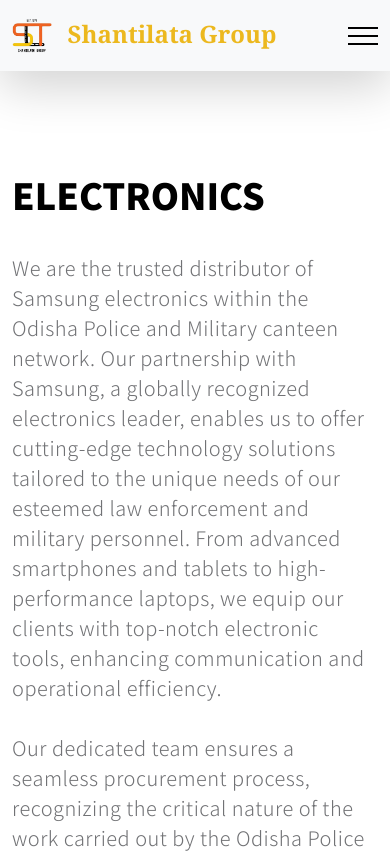
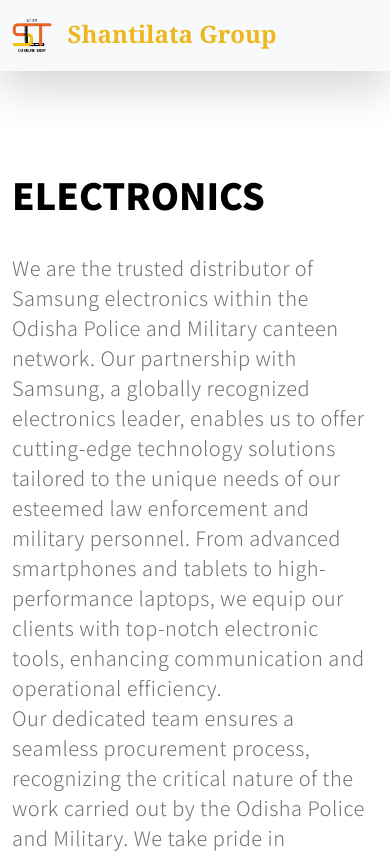
Before and after one commit to NiviShukla/Shantilata_Group, a plain HTML site: page service5.html in a window 390 px wide. Shown: the top 853 px of the page. Drawn offline with nearby package versions, Linux system fonts and the light colour scheme.

Commit message:
Update service5.html

```diff
--- a/service5.html
+++ b/service5.html
@@ -40,9 +40,9 @@
                 <strong style="font-family:Cambria, Cochin, Georgia, Times, 'Times New Roman', serif">Shantilata Group</strong>
             </a>
 
-            <button class="navbar-toggler" type="button" data-bs-toggle="collapse" data-bs-target="#navbarNav" aria-controls="navbarNav" aria-expanded="false" aria-label="Toggle navigation">
+             <!-- <button class="navbar-toggler" type="button" data-bs-toggle="collapse" data-bs-target="#navbarNav" aria-controls="navbarNav" aria-expanded="false" aria-label="Toggle navigation">
                 <span class="navbar-toggler-icon"></span>
-            </button>
+            </button>  -->
 
             <div class="collapse navbar-collapse" id="navbarNav">
                 <ul class="navbar-nav mx-auto">
@@ -69,7 +69,7 @@
                           electronics leader, enables us to offer cutting-edge technology solutions tailored
                            to the unique needs of our esteemed law enforcement and military personnel. From
                             advanced smartphones and tablets to high-performance laptops, we equip our clients
-                            with top-notch electronic tools, enhancing communication and operational efficiency.<br><br>
+                            with top-notch electronic tools, enhancing communication and operational efficiency.<br>
 
                         Our dedicated team ensures a seamless procurement process, recognizing the critical nature of
                          the work carried out by the Odisha Police and Military. We take pride in supporting their missions
```
